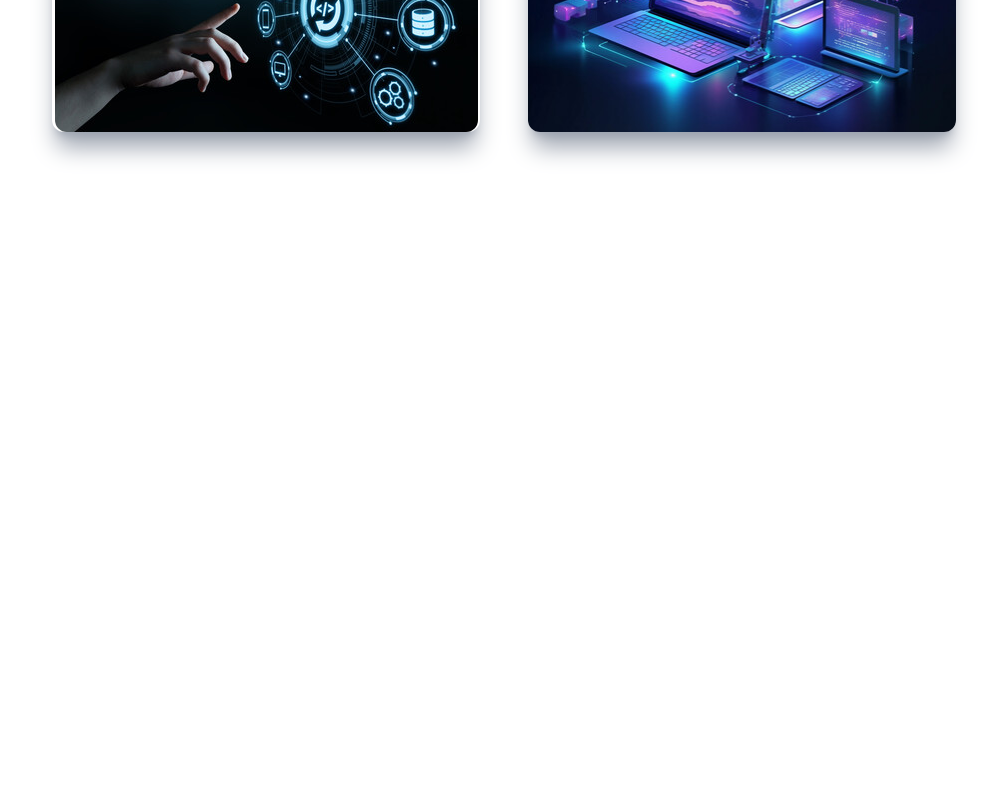
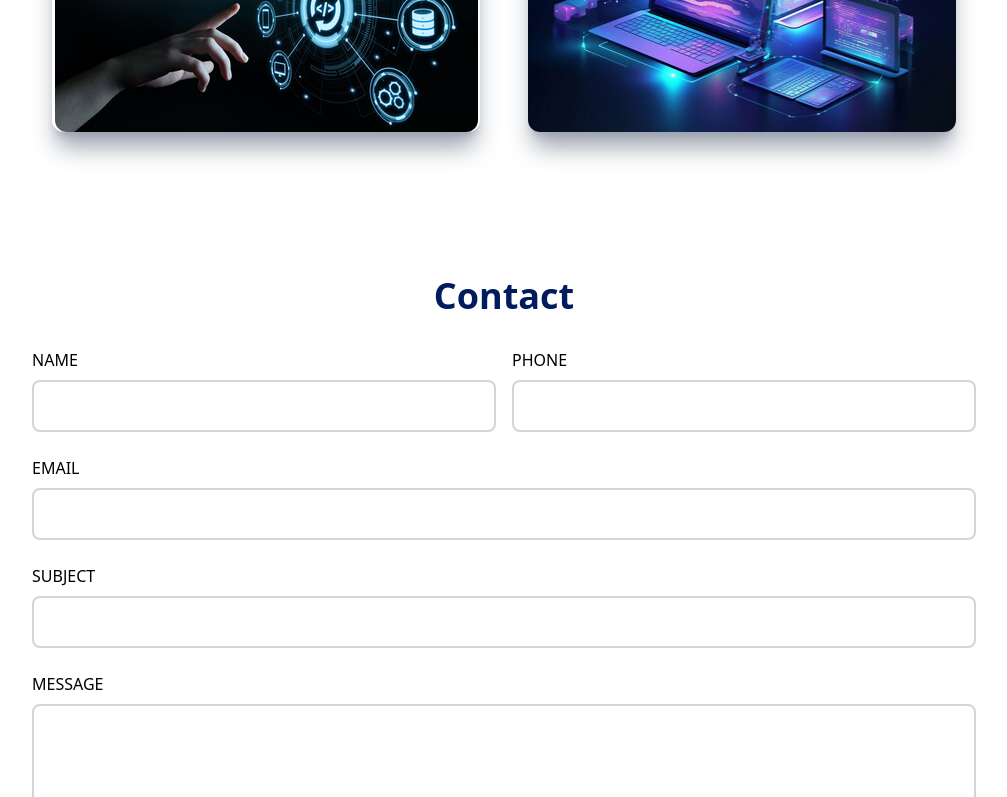
Before and after one commit to jevpham/website, a React (Vite) app: page / in a window 1280 px wide. Shown: the part 2000-2797 px from the top of the page, without its empty margins (168-1175 px from the left). Before the commit the page ends 2196 px from the top, so only its background shows below. Built offline with nearby package versions, Linux system fonts and the light colour scheme.

Commit message:
projects and message

```diff
--- a/index.html
+++ b/index.html
@@ -2,13 +2,9 @@
 <html lang="en">
   <head>
     <meta charset="UTF-8" />
-    <link
-      rel="icon"
-      type="image/svg+xml"
-      href="./src/assets/brainwave-symbol.svg"
-    />
+    <link rel="icon" type="image/svg+xml" href="./src/assets/img2.jpg" />
     <meta name="viewport" content="width=device-width, initial-scale=1.0" />
-    <title>Brainwave</title>
+    <title>Website</title>
   </head>
   <body>
     <div id="root"></div>
--- a/src/App.jsx
+++ b/src/App.jsx
@@ -2,6 +2,7 @@
 import Main from "./components/Main";
 import Work from "./components/Work";
 import Projects from "./components/Projects";
+import Contact from "./components/Contact";
 
 const App = () => {
   return (
@@ -10,6 +11,7 @@
       <Main />
       <Work />
       <Projects />
+      <Contact />
     </>
   );
 };
--- /dev/null
+++ b/src/components/Contact.jsx
@@ -0,0 +1,64 @@
+import React from "react";
+
+const Contact = () => {
+  return (
+    <div id="contact" className="max-w-[1040px] m-auto md:pl-20 p-4 py-16">
+      <h1 className="py-4 text-4xl font-bold text-center text-[#001b5e]">
+        Contact
+      </h1>
+      <form
+        action="https://getform.io/f/lbkmdrwb"
+        method="POST"
+        encType="multipart/form-data"
+      >
+        <div className="grid md:grid-cols-2 gap-4 w-full py-2">
+          <div className="flex flex-col">
+            <label className="uppercase text-md py-2">Name</label>
+            <input
+              className="border-2 rounded-lg p-3 flex border-gray-300"
+              type="text"
+              name="name"
+            ></input>
+          </div>
+          <div className="flex flex-col">
+            <label className="uppercase text-md py-2">Phone</label>
+            <input
+              className="border-2 rounded-lg p-3 flex border-gray-300"
+              type="text"
+              name="phone"
+            ></input>
+          </div>
+        </div>
+        <div className="flex flex-col py-2">
+          <label className="uppercase text-md py-2">Email</label>
+          <input
+            className="border-2 rounded-lg p-3 flex border-gray-300"
+            type="email"
+            name="name"
+          />
+        </div>
+        <div className="flex flex-col py-2">
+          <label className="uppercase text-md py-2">Subject</label>
+          <input
+            className="border-2 rounded-lg p-3 flex border-gray-300"
+            type="text"
+            name="subject"
+          />
+        </div>
+        <div className="flex flex-col py-2">
+          <label className="uppercase text-md py-2">Message</label>
+          <textarea
+            className="border-2 rounded-lg p-3 border-gray-300"
+            rows="10"
+            name="message"
+          ></textarea>
+        </div>
+        <button className="bg-[#001b5e] text-gray-100 mt-4 w-full p-4 rounded-lg">
+          Send Message
+        </button>
+      </form>
+    </div>
+  );
+};
+
+export default Contact;
--- a/src/components/Sidenav.jsx
+++ b/src/components/Sidenav.jsx
@@ -23,6 +23,7 @@
       {nav ? (
         <div className="fixed w-full h-screen bg-white/90 flex flex-col justify-center items-center z-20">
           <a
+            onClick={handleNav}
             className="w-[75%] flex justify-center items-center rounded-full shadow-lg bg-gray-100 shadow-gray-400
             m-2 p-4 cursor-pointer hover:scale-110 ease-in duration-200"
             href="#main"
@@ -31,6 +32,7 @@
             <span className="pl-4">Home</span>
           </a>
           <a
+            onClick={handleNav}
             className="w-[75%] flex justify-center items-center rounded-full shadow-lg bg-gray-100 shadow-gray-400
             m-2 p-4 cursor-pointer hover:scale-110 ease-in duration-200"
             href="#work"
@@ -39,6 +41,7 @@
             <span className="pl-4">Work</span>
           </a>
           <a
+            onClick={handleNav}
             className="w-[75%] flex justify-center items-center rounded-full shadow-lg bg-gray-100 shadow-gray-400
             m-2 p-4 cursor-pointer hover:scale-110 ease-in duration-200"
             href="#projects"
@@ -47,6 +50,7 @@
             <span className="pl-4">Projects</span>
           </a>
           <a
+            onClick={handleNav}
             className="w-[75%] flex justify-center items-center rounded-full shadow-lg bg-gray-100 shadow-gray-400
             m-2 p-4 cursor-pointer hover:scale-110 ease-in duration-200"
             href="#main"
@@ -55,6 +59,7 @@
             <span className="pl-4">Resume</span>
           </a>
           <a
+            onClick={handleNav}
             className="w-[75%] flex justify-center items-center rounded-full shadow-lg bg-gray-100 shadow-gray-400
             m-2 p-4 cursor-pointer hover:scale-110 ease-in duration-200"
             href="#contact"
--- a/src/components/Work.jsx
+++ b/src/components/Work.jsx
@@ -35,7 +35,7 @@
 ];
 const Work = () => {
   return (
-    <div id="work" className="max-w-[1000px] m-auto md:pl-20 p-4 py-4">
+    <div id="work" className="max-w-[1040px] m-auto md:pl-20 p-4 py-4">
       <h1 className="text-4xl font-bold text-center text-[#001b5e]">Work</h1>
       {data.map((item, idx) => (
         <WorkItem
--- a/src/index.css
+++ b/src/index.css
@@ -1,3 +1,7 @@
 @tailwind base;
 @tailwind components;
 @tailwind utilities;
+
+* {
+    scroll-behavior: smooth;
+}
```
